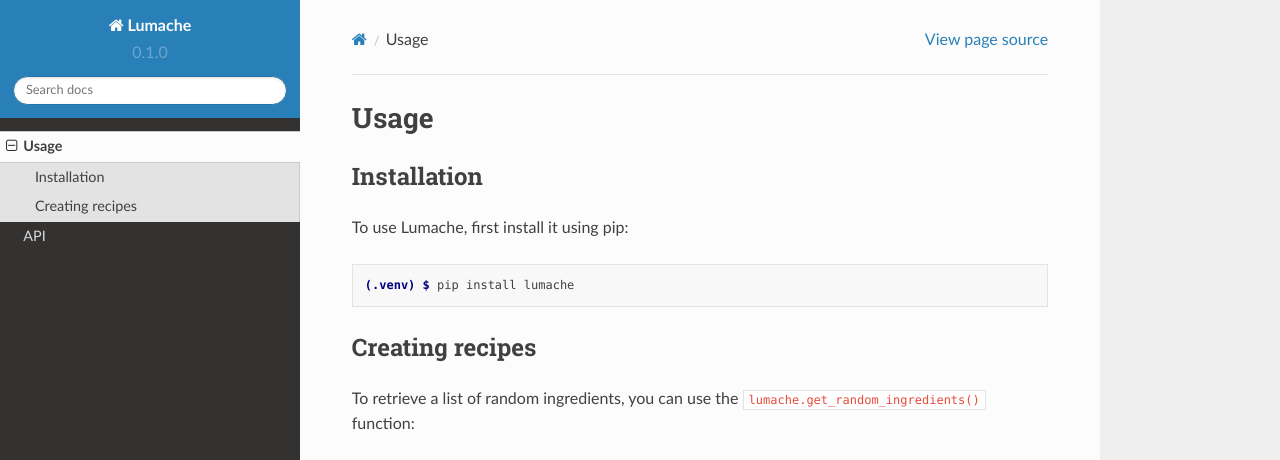
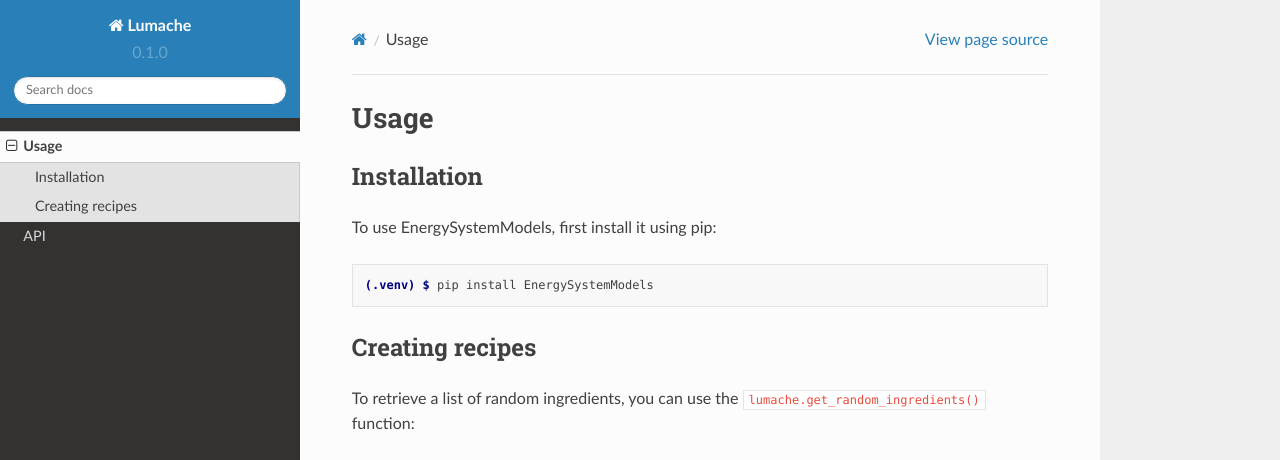
Before and after one commit to ZoheirHADID/EnergySystemModels-Tutorial, a Sphinx documentation site: the page built from docs/source/usage.rst, in a window 1280 px wide and 1095 px high. Shown: the top 460 px of the window. Built offline with Sphinx 7.4.7 and the Read the Docs theme 2.0.0, drawn with Linux system fonts in a browser that asks for light colours; grey boxes are pictures that could not be loaded.

Commit message:
Update usage.rst

```diff
--- a/docs/source/usage.rst
+++ b/docs/source/usage.rst
@@ -6,11 +6,11 @@ Usage
 Installation
 ------------
 
-To use Lumache, first install it using pip:
+To use EnergySystemModels, first install it using pip:
 
 .. code-block:: console
 
-   (.venv) $ pip install lumache
+   (.venv) $ pip install EnergySystemModels
 
 Creating recipes
 ----------------
```
